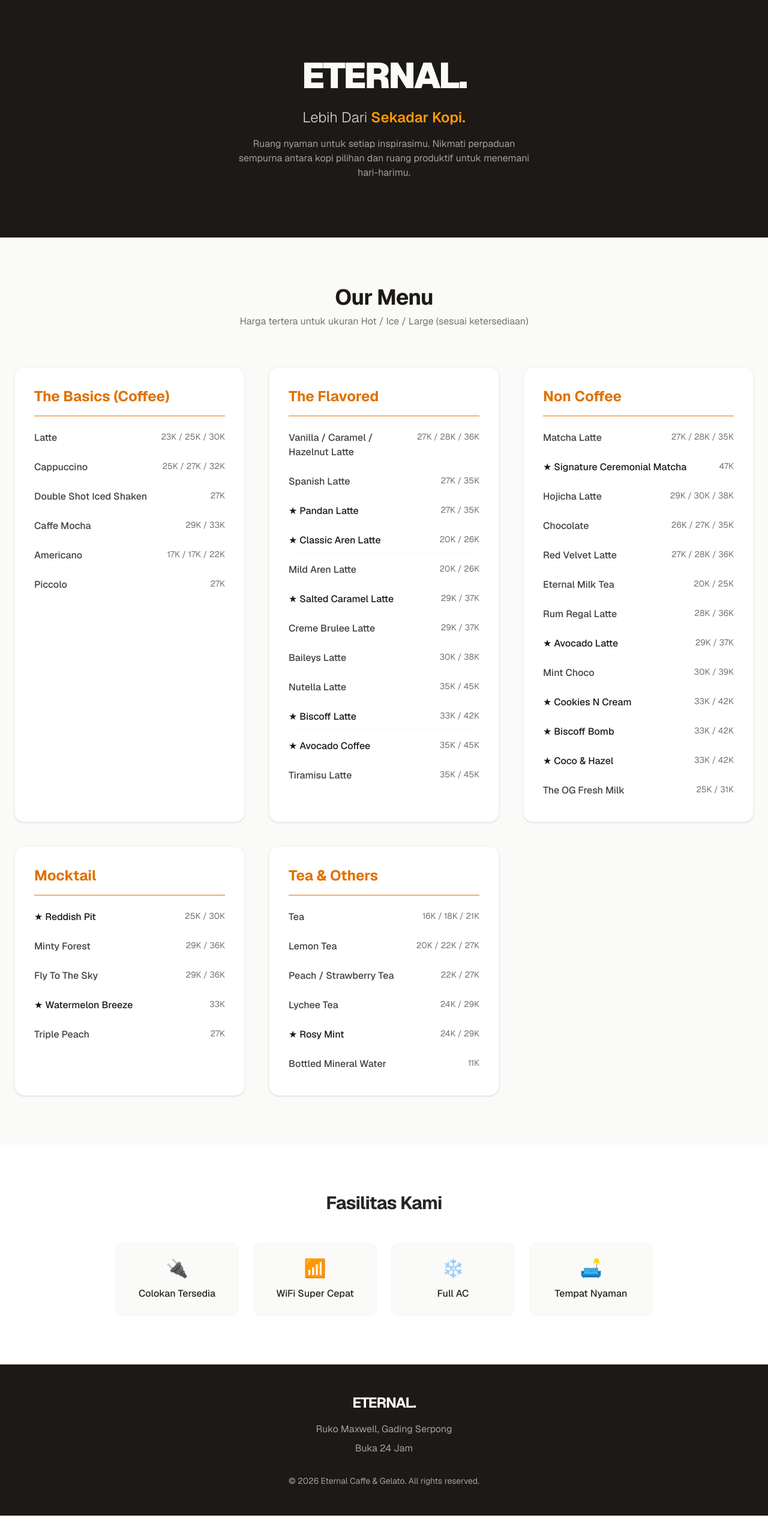
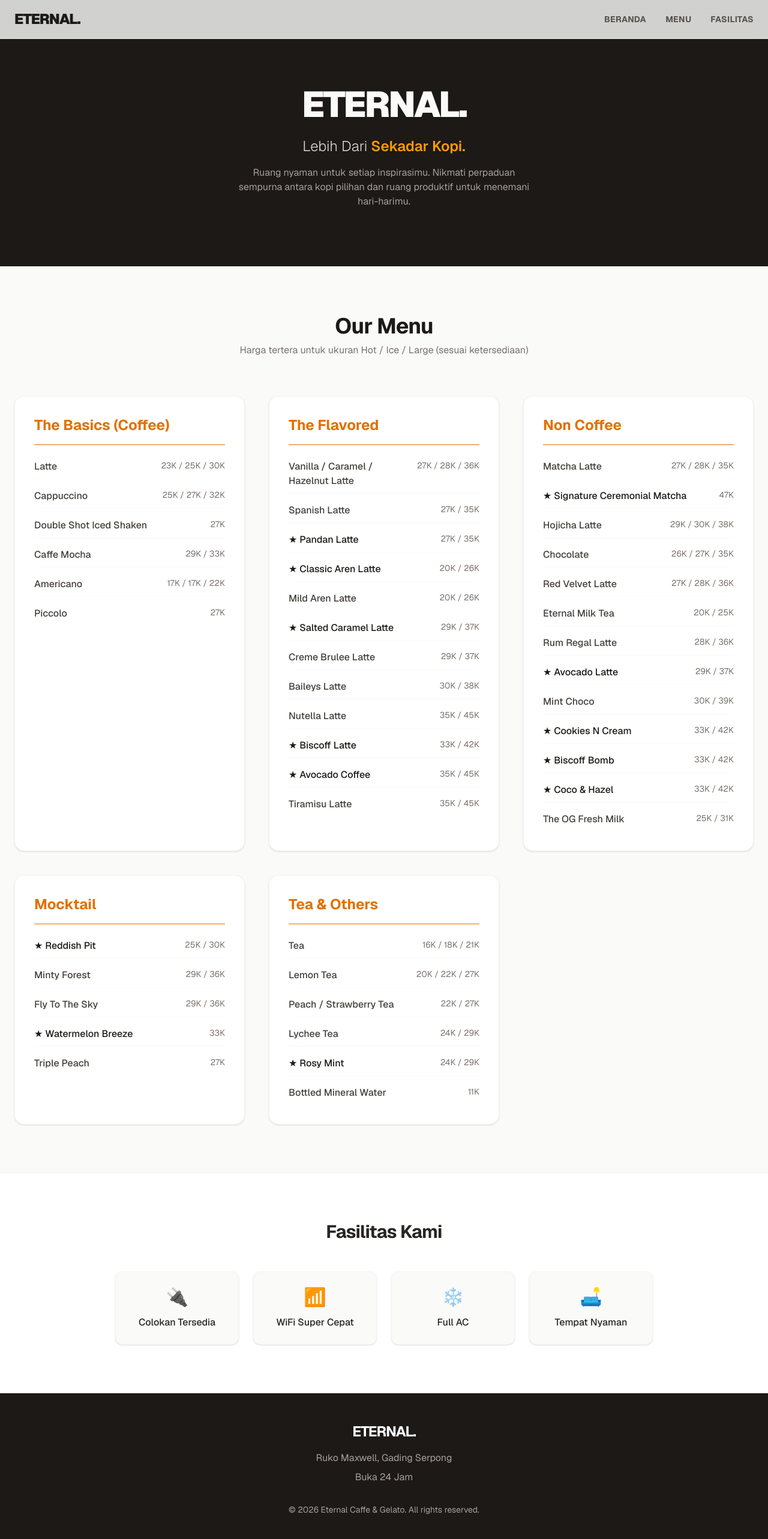
Before and after one commit to dirgazahid79/eternal-coffee-web, a Next.js app: page / in a window 1280 px wide. Shown: the top 2566 px of the page at 60% size. Before the commit the page ends 2527 px from the top, so only its background shows below. Built offline with nearby package versions, Linux system fonts and the light colour scheme.

Commit message:
revisi tambah navbar

```diff
--- a/app/page.tsx
+++ b/app/page.tsx
@@ -71,8 +71,23 @@ export default function Home() {
 
   return (
     <main className="min-h-screen bg-stone-50 text-stone-800 font-sans">
+
+      {/* NAVBAR SECTION */}
+      <nav className="fixed w-full bg-white/80 backdrop-blur-md z-50 border-b border-stone-200 top-0 left-0">
+        <div className="max-w-7xl mx-auto px-6 py-4 flex justify-between items-center">
+          <div className="text-2xl font-black tracking-tighter text-stone-900 cursor-pointer">
+            <a href="#beranda">ETERNAL.</a>
+          </div>
+          <div className="hidden md:flex space-x-8 text-sm font-bold text-stone-600 tracking-wide">
+            <a href="#beranda" className="hover:text-amber-600 transition-colors">BERANDA</a>
+            <a href="#menu" className="hover:text-amber-600 transition-colors">MENU</a>
+            <a href="#fasilitas" className="hover:text-amber-600 transition-colors">FASILITAS</a>
+          </div>
+        </div>
+      </nav>
+
       {/* HERO SECTION */}
-      <section className="bg-stone-900 text-stone-50 py-24 px-6 text-center">
+      <section id="beranda" className="bg-stone-900 text-stone-50 pt-36 pb-24 px-6 text-center">
         <h1 className="text-5xl md:text-6xl font-black tracking-tighter mb-6">
           ETERNAL.
         </h1>
@@ -85,7 +100,7 @@ export default function Home() {
       </section>
 
       {/* MENU SECTION */}
-      <section className="py-20 px-6 max-w-7xl mx-auto">
+      <section id="menu" className="py-20 px-6 max-w-7xl mx-auto">
         <div className="text-center mb-16">
           <h2 className="text-4xl font-bold tracking-tight text-stone-900">Our Menu</h2>
           <p className="text-stone-500 mt-2">Harga tertera untuk ukuran Hot / Ice / Large (sesuai ketersediaan)</p>
@@ -111,23 +126,23 @@ export default function Home() {
       </section>
 
       {/* FACILITIES SECTION */}
-      <section className="bg-white py-20 px-6 border-y border-stone-100">
+      <section id="fasilitas" className="bg-white py-20 px-6 border-y border-stone-100">
         <div className="max-w-4xl mx-auto text-center">
           <h2 className="text-3xl font-bold tracking-tight mb-12">Fasilitas Kami</h2>
           <div className="grid grid-cols-2 md:grid-cols-4 gap-6">
-            <div className="p-6 bg-stone-50 rounded-xl border border-stone-100">
+            <div className="p-6 bg-stone-50 rounded-xl border border-stone-100 shadow-sm hover:shadow-md transition-shadow">
               <div className="text-3xl mb-3">🔌</div>
               <div className="font-medium">Colokan Tersedia</div>
             </div>
-            <div className="p-6 bg-stone-50 rounded-xl border border-stone-100">
+            <div className="p-6 bg-stone-50 rounded-xl border border-stone-100 shadow-sm hover:shadow-md transition-shadow">
               <div className="text-3xl mb-3">📶</div>
               <div className="font-medium">WiFi Super Cepat</div>
             </div>
-            <div className="p-6 bg-stone-50 rounded-xl border border-stone-100">
+            <div className="p-6 bg-stone-50 rounded-xl border border-stone-100 shadow-sm hover:shadow-md transition-shadow">
               <div className="text-3xl mb-3">❄️</div>
               <div className="font-medium">Full AC</div>
             </div>
-            <div className="p-6 bg-stone-50 rounded-xl border border-stone-100">
+            <div className="p-6 bg-stone-50 rounded-xl border border-stone-100 shadow-sm hover:shadow-md transition-shadow">
               <div className="text-3xl mb-3">🛋️</div>
               <div className="font-medium">Tempat Nyaman</div>
             </div>
```
